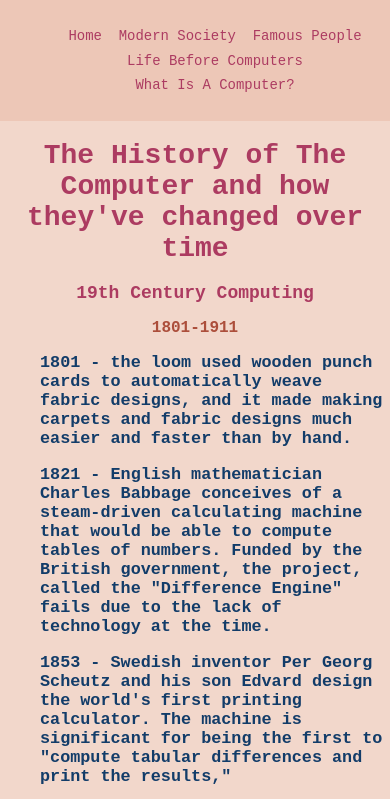
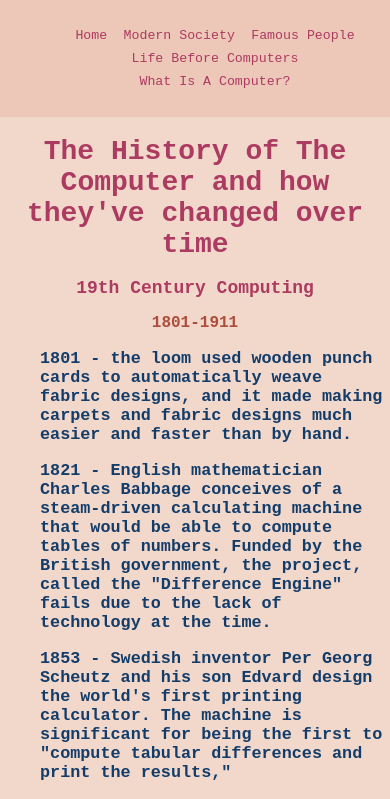
Before and after one commit to haylanhead/Transformative-Event, a plain HTML site: page History.html in a window 390 px wide. Shown: the top 799 px of the page. Drawn offline with Linux system fonts and the light colour scheme.

Commit message:
Update HistoryCSS.css

```diff
--- a/CSS/HistoryCSS.css
+++ b/CSS/HistoryCSS.css
@@ -83,7 +83,7 @@ ul{
   }
 
   .navigation a {
-    font-size: 3.58vw;
+    font-size: 3.4vw;
     padding: 0.3em;
   }
 
```
